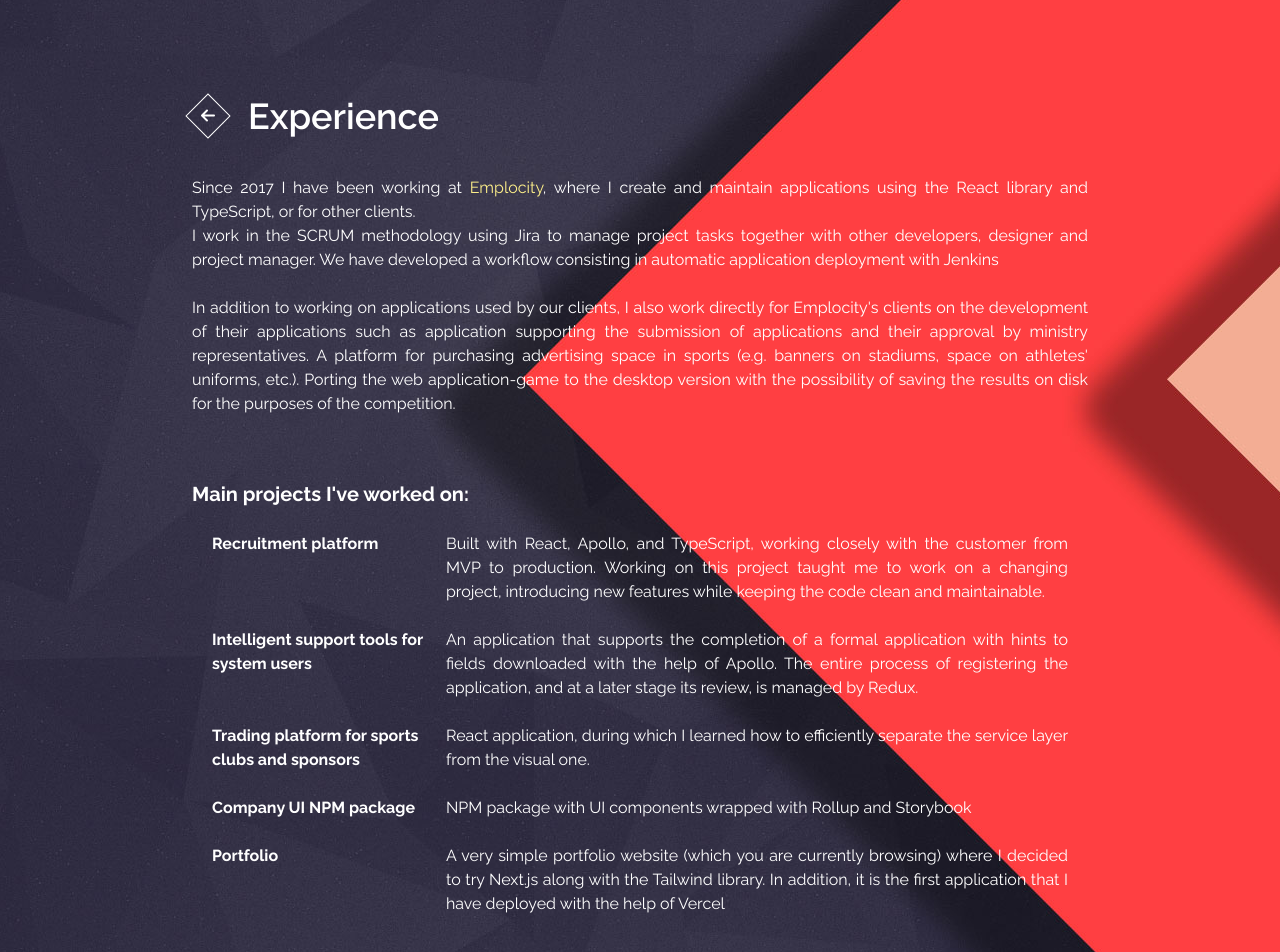
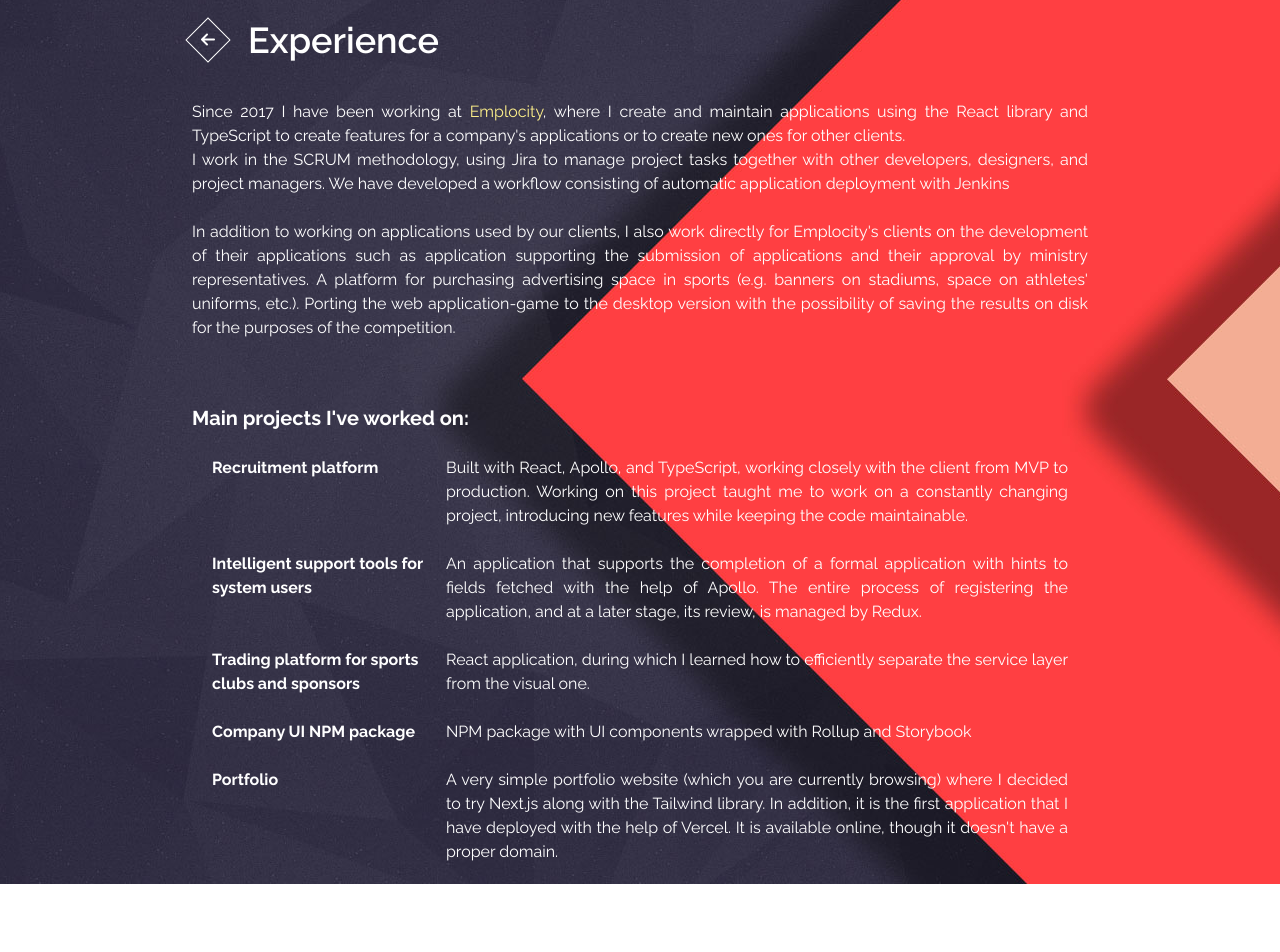
Before and after one commit to pbroniarczyk/Portfolio, a Next.js app: page /experience in a window 1280 px wide. Shown: the top 952 px of the page. After the commit the page ends 884 px from the top, so only its background shows below. Built offline with nearby package versions, Linux system fonts and the light colour scheme.

Commit message:
Added resume file + copy update

```diff
--- a/src/app/about/page.tsx
+++ b/src/app/about/page.tsx
@@ -13,10 +13,9 @@ export default function About() {
         <section className="max-w-4xl">
           <div className="bio__content flex flex-col gap-6">
             <p>
-              Hello Wo... <br />
-              Hi! My name is <span className="marked">Pawel</span>, and I build things on the
-              internet for people to click on (also swipe, type, and drag), and when I'm not sitting
-              in front of my computer, I enjoy board games and painting minis.
+              Hi! My name is <span className="marked">Pawel</span>, a frontend developer with 7+
+              years of experience who builds things on the internet for people to click on. When I'm
+              not sitting in front of my computer, I enjoy board games and painting minis.
             </p>
             <p>
               My interest in web development started way back when I played around with page styles
@@ -24,6 +23,14 @@ export default function About() {
               when I started learning HTML, CSS and JS (the classics). Since 2017, I build
               interfaces and applications at Emplocity.
             </p>
+
+            <a
+              href="/Paweł-Broniarczyk-EN.pdf"
+              download="Paweł Broniarczyk EN"
+              className="block border border-slate-50 hover:border-yellow-200 hover:text-yellow-200 w-fit px-3 py-2"
+            >
+              Download CV
+            </a>
 
             <div className="flex flex-col sm:flex-row gap-4 mt-5 sm:mt-0 sm:gap-16 mr-auto sm:mx-auto">
               <ul className="list-disc pl-4">
--- a/src/app/experience/page.tsx
+++ b/src/app/experience/page.tsx
@@ -19,10 +19,11 @@ export default function Experience() {
             >
               Emplocity
             </a>
-            , where I create and maintain applications using the React library and TypeScript, or
-            for other clients. <br />I work in the SCRUM methodology using Jira to manage project
-            tasks together with other developers, designer and project manager. We have developed a
-            workflow consisting in automatic application deployment with Jenkins
+            , where I create and maintain applications using the React library and TypeScript to
+            create features for a company's applications or to create new ones for other clients.
+            <br />I work in the SCRUM methodology, using Jira to manage project tasks together with
+            other developers, designers, and project managers. We have developed a workflow
+            consisting of automatic application deployment with Jenkins
           </p>
 
           <p>
--- a/src/app/experience/projects.ts
+++ b/src/app/experience/projects.ts
@@ -2,12 +2,12 @@ export const projects = [
   {
     name: "Recruitment platform",
     description:
-      "Built with React, Apollo, and TypeScript, working closely with the customer from MVP to production. Working on this project taught me to work on a changing project, introducing new features while keeping the code clean and maintainable.",
+      "Built with React, Apollo, and TypeScript, working closely with the client from MVP to production. Working on this project taught me to work on a constantly changing project, introducing new features while keeping the code maintainable.",
   },
   {
     name: "Intelligent support tools for system users",
     description:
-      "An application that supports the completion of a formal application with hints to fields downloaded with the help of Apollo. The entire process of registering the application, and at a later stage its review, is managed by Redux.",
+      "An application that supports the completion of a formal application with hints to fields fetched with the help of Apollo. The entire process of registering the application, and at a later stage, its review, is managed by Redux.",
   },
   {
     name: "Trading platform for sports clubs and sponsors",
@@ -21,6 +21,6 @@ export const projects = [
   {
     name: "Portfolio",
     description:
-      "A very simple portfolio website (which you are currently browsing) where I decided to try Next.js along with the Tailwind library. In addition, it is the first application that I have deployed with the help of Vercel",
+      "A very simple portfolio website (which you are currently browsing) where I decided to try Next.js along with the Tailwind library. In addition, it is the first application that I have deployed with the help of Vercel. It is available online, though it doesn't have a proper domain.",
   },
 ];
--- a/src/app/globals.scss
+++ b/src/app/globals.scss
@@ -16,6 +16,13 @@ body {
   color: var(--color-white);
   text-align: justify;
 
+  p,
+  span,
+  a,
+  li {
+    @apply text-base;
+  }
+
   .marked {
     @apply text-yellow-200;
   }
--- a/src/app/template.tsx
+++ b/src/app/template.tsx
@@ -11,7 +11,7 @@ type Props = {
 const Template: FC<Props> = ({ children }) => {
   return (
     <div className="view-wrapper bg-custom-background bg-no-repeat bg-position-1">
-      <main className="view flex min-h-screen flex-col items-center justify-center p-5 py-10 sm:p-12 md:p-24">
+      <main className="view flex min-h-screen flex-col items-center justify-center p-5 py-10 sm:p-12 md:px-24 md:py-5">
         <motion.div
           initial={{ y: 30, opacity: 0 }}
           animate={{ y: 0, opacity: 1 }}
```
Also changed, not shown: 1 other file (tests, documents, lock files or other folders).
